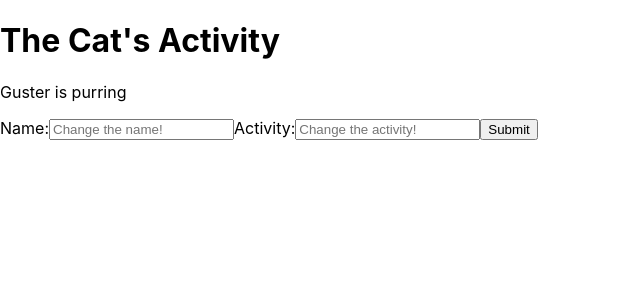
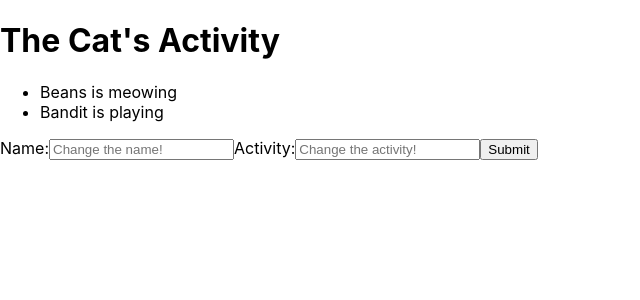
Before and after one commit to Nep-DC-Exercises/day-60, a React (Create React App) app in the folder cat-reducer/: page / in a window 1280 px wide. Shown: the top 300 px of the page, without its empty margins (0-640 px from the left). Built offline with nearby package versions, Linux system fonts and the light colour scheme.

Commit message:
working on the addCat functionality

```diff
--- a/cat-reducer/package.json
+++ b/cat-reducer/package.json
@@ -5,6 +5,7 @@
   "dependencies": {
     "react": "^16.8.6",
     "react-dom": "^16.8.6",
+    "react-id-generator": "^3.0.0",
     "react-redux": "^7.1.3",
     "react-scripts": "3.0.1",
     "redux": "^4.0.4"
--- a/cat-reducer/src/App.js
+++ b/cat-reducer/src/App.js
@@ -2,20 +2,35 @@ import React, { useReducer } from "react";
 import "./App.css";
 import Activity from "./components/activity";
 import { StateProvider } from "./context";
+import nextId from "react-id-generator";
 
 const App = () => {
     const initialState = {
-        name: "Guster",
-        activity: "purring"
+        cats: {
+            1001: {
+                name: "Beans",
+                activity: "meowing"
+            },
+            1002: {
+                name: "Bandit",
+                activity: "playing"
+            }
+        }
     };
 
     const reducer = (state, action) => {
+        let randomId = nextId();
         switch (action.type) {
-            case "changeCat":
+            case "addCat":
                 return {
                     ...state,
-                    name: action.newName,
-                    activity: action.newActivity
+                    cats: {
+                        ...state.cats,
+                        [randomId]: {
+                            name: action.name,
+                            activity: action.activity
+                        }
+                    }
                 };
             default:
                 return state;
--- a/cat-reducer/src/components/activity.jsx
+++ b/cat-reducer/src/components/activity.jsx
@@ -27,9 +27,15 @@ const Activity = () => {
     return (
         <div>
             <h1>The Cat's Activity</h1>
-            <p>
-                {value.name} is {value.activity}
-            </p>
+            <ul>
+                {Object.keys(value.cats).map(cat => {
+                    return (
+                        <li>
+                            {value.cats[cat].name} is {value.cats[cat].activity}
+                        </li>
+                    );
+                })}
+            </ul>
             <form onSubmit={e => handleSubmit(e)}>
                 <label>
                     Name:
```
Also changed, not shown: 1 other file (tests, documents, lock files or other folders).
